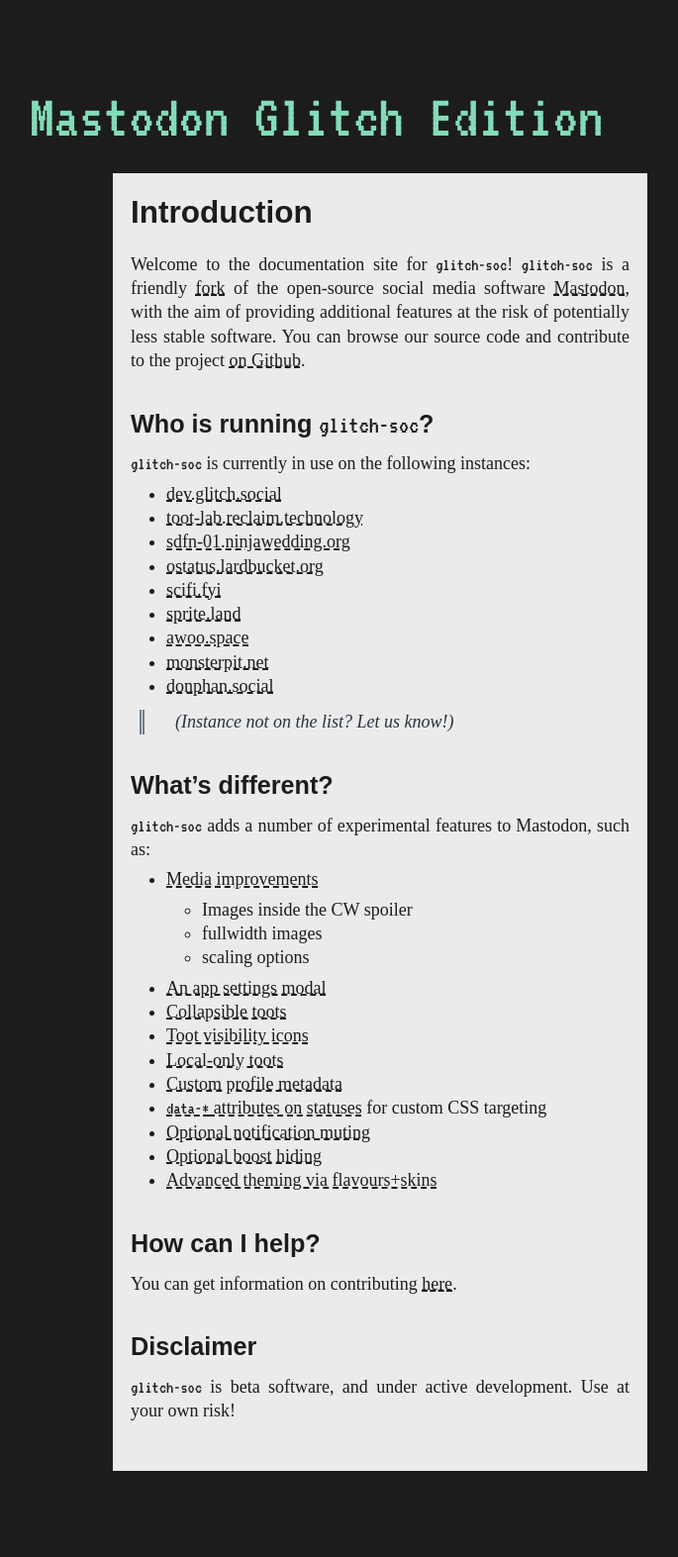
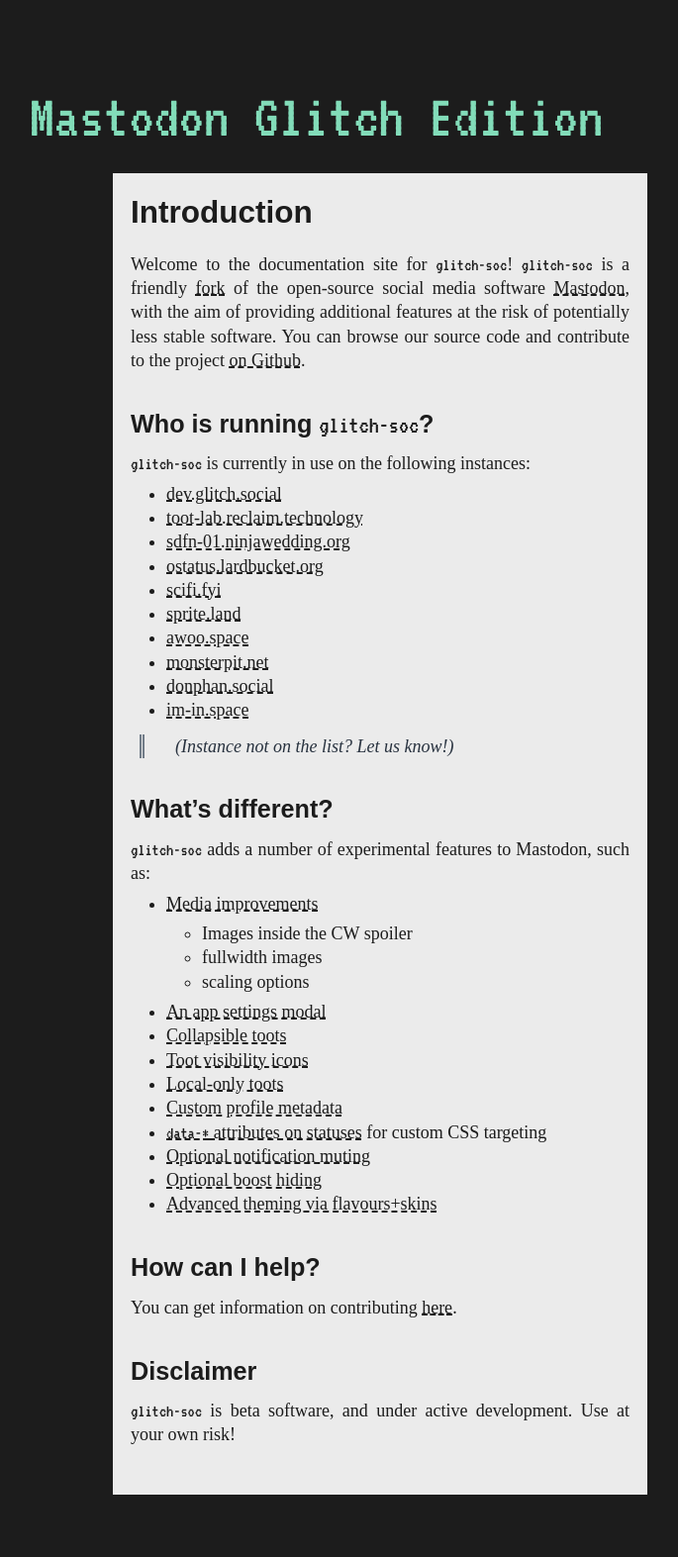
Before and after one commit to glitch-soc/docs, a Jekyll site: the page built from index.md, in a window 1280 px wide. Shown: the whole page at 99% size, without its empty margins (256-941 px from the left). Built offline with Jekyll 4.4.1, drawn with Linux system fonts in a browser that asks for light colours; some web fonts are replaced; our own code applies the rules of GitHub Pages for plain Markdown files; before the commit the page ends 1549 px from its top, so only the background shows below that.

Commit message:
Add im-in.space to the list

```diff
--- a/index.md
+++ b/index.md
@@ -19,6 +19,7 @@ You can browse our source code and contribute to the project [on Github][glitch-
 - [awoo.space](https://awoo.space)
 - [monsterpit.net](https://monsterpit.net)
 - [donphan.social](https://donphan.social)
+- [im-in.space](https://im-in.space)
 
 
 >   (Instance not on the list? Let us know!)
```
